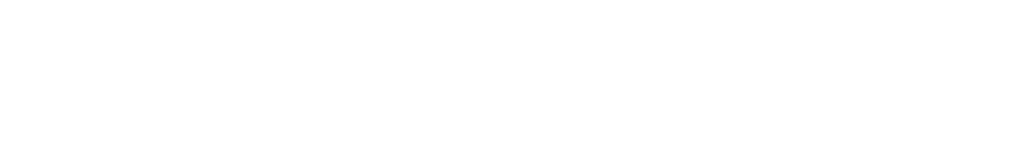
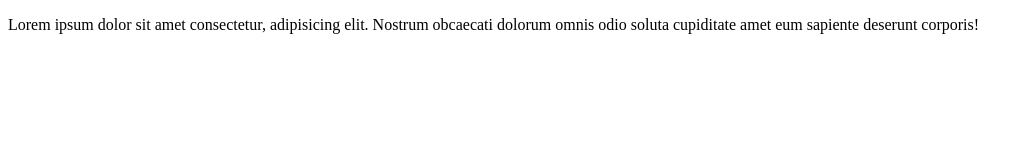
Before and after one commit to FahimFaisalKhan/P_H_first_html_css, a plain HTML site: page index.html in a window 1280 px wide. Shown: the whole page, without its empty margins (0-1032 px from the left). Drawn offline with Linux system fonts and the light colour scheme.

Commit message:
second commit

```diff
--- a/index.html
+++ b/index.html
@@ -6,5 +6,11 @@
     <meta name="viewport" content="width=device-width, initial-scale=1.0" />
     <title>P_H_first_repo</title>
   </head>
-  <body></body>
+  <body>
+    <p>
+      Lorem ipsum dolor sit amet consectetur, adipisicing elit. Nostrum
+      obcaecati dolorum omnis odio soluta cupiditate amet eum sapiente deserunt
+      corporis!
+    </p>
+  </body>
 </html>
```
